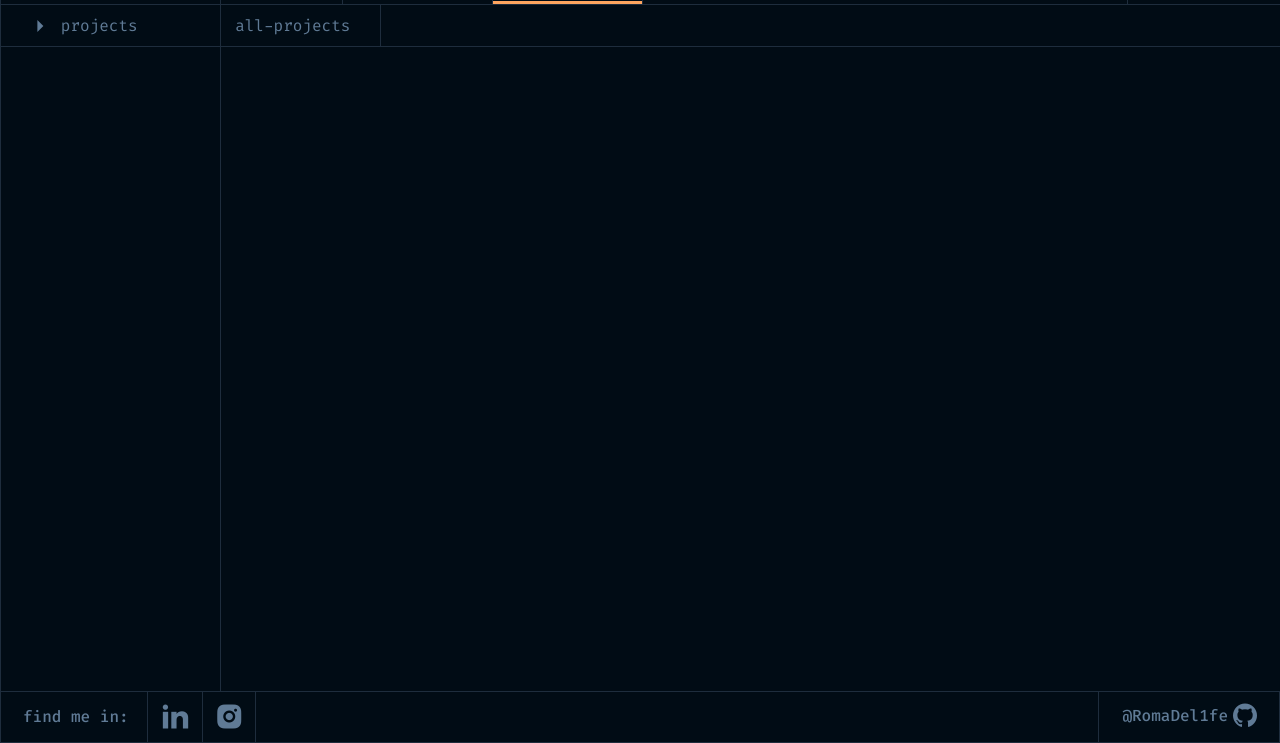
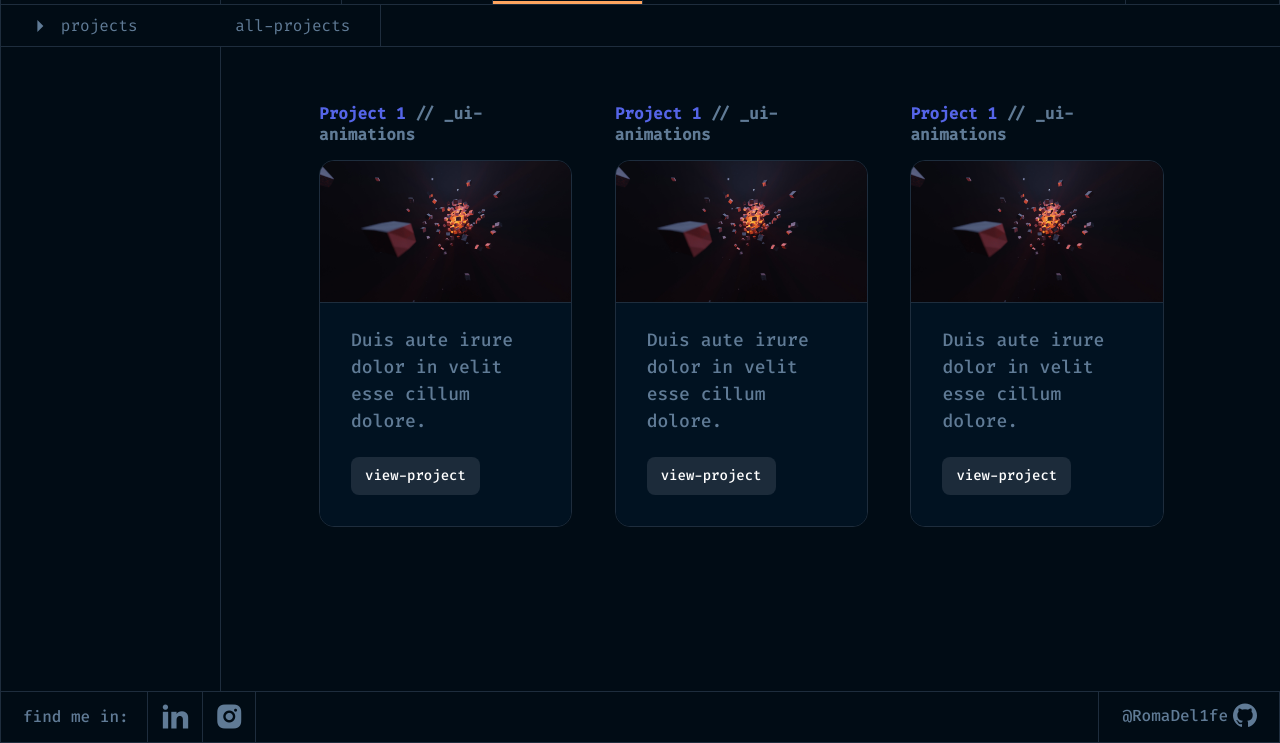
Before and after one commit to RomaDel1fe/roma-delife, a plain HTML site: page projects.html in a window 1280 px wide. Shown: the part 57-800 px from the top of the page. Drawn offline with nearby package versions, Linux system fonts and the light colour scheme; files whose address does not match are found by name.

Commit message:
adde main content for projects page

```diff
--- a/projects.html
+++ b/projects.html
@@ -62,6 +62,43 @@
                </div>
             </div>
          </div>
+         <div class="projects__content">
+            <div class="projects__container">
+               <ul class="projects__pages">
+                  <li class="projects__item">
+                     <p class="projects__name">Project 1 <span>// _ui-animations</span></p>
+                     <div href="#" class="projects__link">
+                        <div class="projects__img"><img src="img/projects/project-1.jpg" alt=""></div>
+                        <div class="projects__info">
+                           <p class="projects__description">Duis aute irure dolor in velit esse cillum dolore.</p>
+                           <a href="#" class="projects__view">view-project</a>
+                        </div>
+                     </div>
+                  </li>
+                  <li class="projects__item">
+                     <p class="projects__name">Project 1 <span>// _ui-animations</span></p>
+                     <div href="#" class="projects__link">
+                        <div class="projects__img"><img src="img/projects/project-1.jpg" alt=""></div>
+                        <div class="projects__info">
+                           <p class="projects__description">Duis aute irure dolor in velit esse cillum dolore.</p>
+                           <a href="#" class="projects__view">view-project</a>
+                        </div>
+                     </div>
+                  </li>
+                  <li class="projects__item">
+                     <p class="projects__name">Project 1 <span>// _ui-animations</span></p>
+                     <div href="#" class="projects__link">
+                        <div class="projects__img"><img src="img/projects/project-1.jpg" alt=""></div>
+                        <div class="projects__info">
+                           <p class="projects__description">Duis aute irure dolor in velit esse cillum dolore.</p>
+                           <a href="#" class="projects__view">view-project</a>
+                        </div>
+                     </div>
+                  </li>
+
+               </ul>
+            </div>
+         </div>
       </div>
 
       <footer class="footer">
--- /dev/null
+++ b/scss/adaptability/projects/_style.scss
@@ -0,0 +1,19 @@
+@media (max-width:1025px){
+   .projects__item{
+      flex: 0 1 45%;
+   }
+}
+
+@media (max-width:769px){
+   .projects__content{
+      padding: 0;
+   }
+   .projects__container{
+      padding: 15px 15px 70px;
+      max-width: 700px;
+      margin: 0 auto;
+   }
+   .projects__item{
+      flex: 0 1 100%;
+   }
+}
--- a/scss/adaptability/projects/_tab-bar.scss
+++ b/scss/adaptability/projects/_tab-bar.scss
@@ -1,7 +1,12 @@
 @media (max-width:769px){
    .tab-bar{
       margin: 0;
+      position: static;
+      width: 100%;
+      display: inline-block;
       &__inner{
+         width: 80%;
+         display: inline-block;
          padding: 0 0 0 27px;
          border-bottom: 0;
       }
--- a/scss/base/_reset.scss
+++ b/scss/base/_reset.scss
@@ -29,6 +29,9 @@ body {
    line-height: 1;
    font-family: 'Fira Code', sans-serif;
    height: 100vh;
+   &::-webkit-scrollbar{
+      width: 0;
+   }
 }
 
 ol, ul {
--- a/scss/content/_footer.scss
+++ b/scss/content/_footer.scss
@@ -1,8 +1,9 @@
 .footer {
-   position: absolute;
+   position: fixed;
    bottom: 0;
    left: 0;
    right: 0;
+   width: 100vw;
    background: #010C15;
    &__container {
       height: 50px;
--- a/scss/content/_header.scss
+++ b/scss/content/_header.scss
@@ -1,6 +1,6 @@
 .header {
    position: fixed;
-   width: 100%;
+   width: calc(100vw - 2px);
    top: 0;
    left: 0;
    z-index: 50;
@@ -11,7 +11,7 @@
       height: 100%;
       top: 0;
       left: 0;
-      // background: #000;
+      background: #010C15;
       z-index: 2;
       border: 1px solid #1E2D3D;
    }
--- a/scss/content/projects/_side-bar.scss
+++ b/scss/content/projects/_side-bar.scss
@@ -1,5 +1,5 @@
 .projects {
-   height: 100%;
+   // height: 100%;
    background: #010C15;
    position: relative;
    &__title{
@@ -12,7 +12,7 @@
 
 .side-bar {
    display: inline-block;
-   position: absolute;
+   position: fixed;
    top: 61px;
    bottom: 51px;
    width: 17.1%;
--- /dev/null
+++ b/scss/content/projects/_style.scss
@@ -0,0 +1,72 @@
+.projects {
+   min-height: 100%;
+   &__content {
+      padding: 0 0 0 17.5%;
+   }
+
+   &__container {
+      padding: 160px 11% 80px 9% ;
+   }
+
+   &__pages {
+      display: flex;
+      flex-wrap: wrap;
+      justify-content: space-between;
+      overflow: auto;
+   }
+
+   &__item {
+      flex: 0 1 30%;
+      margin: 0 0 20px;
+   }
+
+   &__name {
+      display: block;
+      font-weight: 700;
+      font-size: 16px;
+      line-height: 21px;
+      color: #5565E8;
+      margin: 0 0 15px;
+      & span{
+         color: #607B96;
+      }
+   }
+
+   &__link {
+      display: block;
+      border: 1px solid #1E2D3D;
+      border-radius: 15px;
+      overflow: hidden;
+   }
+   &__img {
+      border-bottom: 1px solid #1E2D3D;
+      & img{
+         display: block;
+         width: 100%;
+      }
+   }
+   &__info{
+      display: block;
+      padding: 24px 35px 31px 31px;
+      background: #011221;
+   }
+   &__description {
+      display: inline-block;
+      font-weight: 450;
+      font-size: 18px;
+      line-height: 150%;
+      margin: 0 0 22px 0;
+      color: #607B96;
+   }
+
+   &__view {
+      display: inline-block;
+      font-weight: 450;
+      font-size: 14px;
+      line-height: 18px;
+      padding: 10px 14px;
+      color: #FFFFFF;
+      background: #1C2B3A;
+      border-radius: 8px;
+   }
+}
--- a/scss/content/projects/_tab-bar.scss
+++ b/scss/content/projects/_tab-bar.scss
@@ -1,7 +1,14 @@
 .tab-bar {
+   position: fixed;
+   top: 62px;
+   right: 0;
+   left: 0;
    margin: 0 0 0 17.2%;
+   background: #010C15;
    &__inner {
-      padding: 62px 0 0 0;
+      // padding: 62px 0 0 0;
+      width: 100vw;
+      // width: 100%;
       border-bottom: 1px solid #1E2D3D;
    }
 
--- a/scss/style.scss
+++ b/scss/style.scss
@@ -15,3 +15,5 @@
 @import "adaptability/projects/side-bar";
 @import "content/projects/tab-bar";
 @import "adaptability/projects/tab-bar";
+@import "content/projects/style";
+@import "adaptability/projects/style";
```
Also changed, not shown: css/style.css, img/projects/project-1.jpg (added).
